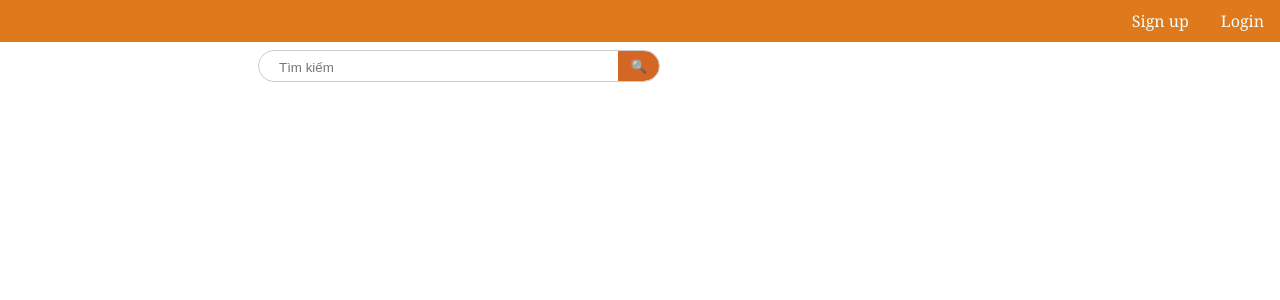
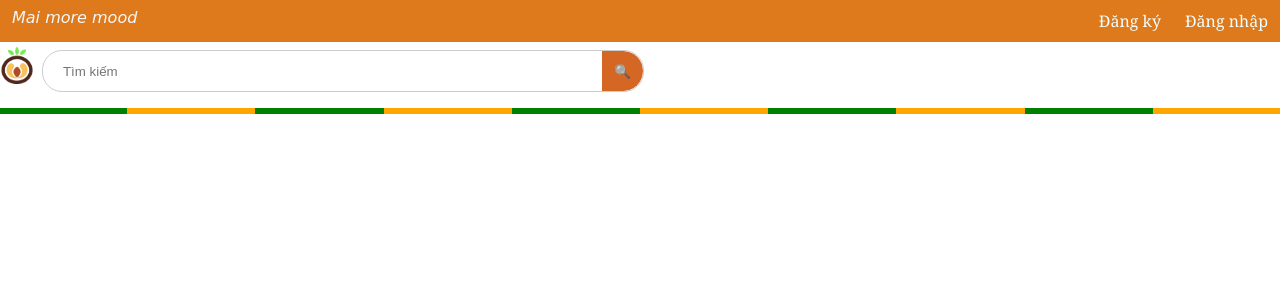
Before and after one commit to niendzvdtg01/e-commern-web-project, a Flask app: page / in a window 1280 px wide. Shown: the top 300 px of the page. Run offline with Flask 3, Linux system fonts and the light colour scheme.

Commit message:
add css for homepage

```diff
--- a/static/homepage.css
+++ b/static/homepage.css
@@ -8,14 +8,23 @@ header{
 body{
     margin: 0;
 }
+p.font{
+    font-size: medium;
+    margin: 0;
+    float: left;
+    padding: 8px 12px;
+    font-family: cursive;
+    color:aliceblue;
+    font-style:oblique;
+}
 main{
     font-family: Arial, Helvetica, sans-serif;
 }
 .searchbox form {
-    height: 30px;
+    height: 40px;
     margin: 8px;
     display: flex;
-    width: 400px; /* Chiều rộng thanh tìm kiếm */
+    width: 600px; /* Chiều rộng thanh tìm kiếm */
     border-radius: 20px;
     overflow: hidden; /* Giữ bo góc đúng */
     border: 1px solid #ccc; /* Viền chung */
@@ -24,8 +33,7 @@ main{
     display: flex;
     width: auto;
     height: auto;
-    position: absolute;
-    left: 250px;
+    padding-bottom: 8px; /* Tạo khoảng cách giữa phần tìm kiếm và viền */
 }
 .searchbox input[type = text]{
     flex: 1;
@@ -42,12 +50,12 @@ main{
     background-color: #d46724;
 }
 .searchbox button:hover{
-    background-color: #f8f8f8;
+    background-color: #064b15;
     color: rgb(225, 120, 46)
 }
 .tonav a{
     display: block;
-    padding: 10px 16px;
+    padding: 10px 12px;
     color: azure;
     text-decoration: none;
     text-align: center;
@@ -57,3 +65,25 @@ main{
     color: black;
     background-color: white;
 }
+img{
+    margin: none;
+    padding: auto;
+    display: flex;
+    max-width: 35px;
+    max-height: 48px;
+}
+.border {
+    width: 100%;
+    border-bottom: 6px solid transparent; /* Cần để border-bottom có màu trong suốt */
+    border-image: linear-gradient(to right,
+        #008000 10%, #FFA500 10%,
+        #FFA500 20%, #008000 20%,
+        #008000 30%, #FFA500 30%,
+        #FFA500 40%, #008000 40%,
+        #008000 50%, #FFA500 50%,
+        #FFA500 60%, #008000 60%,
+        #008000 70%, #FFA500 70%,
+        #FFA500 80%, #008000 80%,
+        #008000 90%, #FFA500 90%) 1;
+    box-sizing: border-box;
+}
--- a/templates/Homepage.html
+++ b/templates/Homepage.html
@@ -9,17 +9,26 @@
 <body>
     <header>
         <div class="tonav">
-            <a href="/login">Login</a>
-            <a href="/signup">Sign up</a>
+            <p class="font">Mai more mood</p>
+            <a href="/login">Đăng nhập</a>
+            <a href="/signup">Đăng ký</a>
         </div>
     </header>
     <main>
+        <div  class="border">
         <div class="searchbox">
+            <img src="/static/logo.jpg" alt="">
             <form action="/search" method="POST">
                 <input type="text" name="userInput" placeholder="Tìm kiếm">
                 <button type="submit">🔍</button>
             </form>
         </div>
+    </div>
+    <div>
+        <form action="">
+
+        </form>
+    </div>
     </main>
 </body>
 </html>
```
Also changed, not shown: static/logo.jpg (added).
